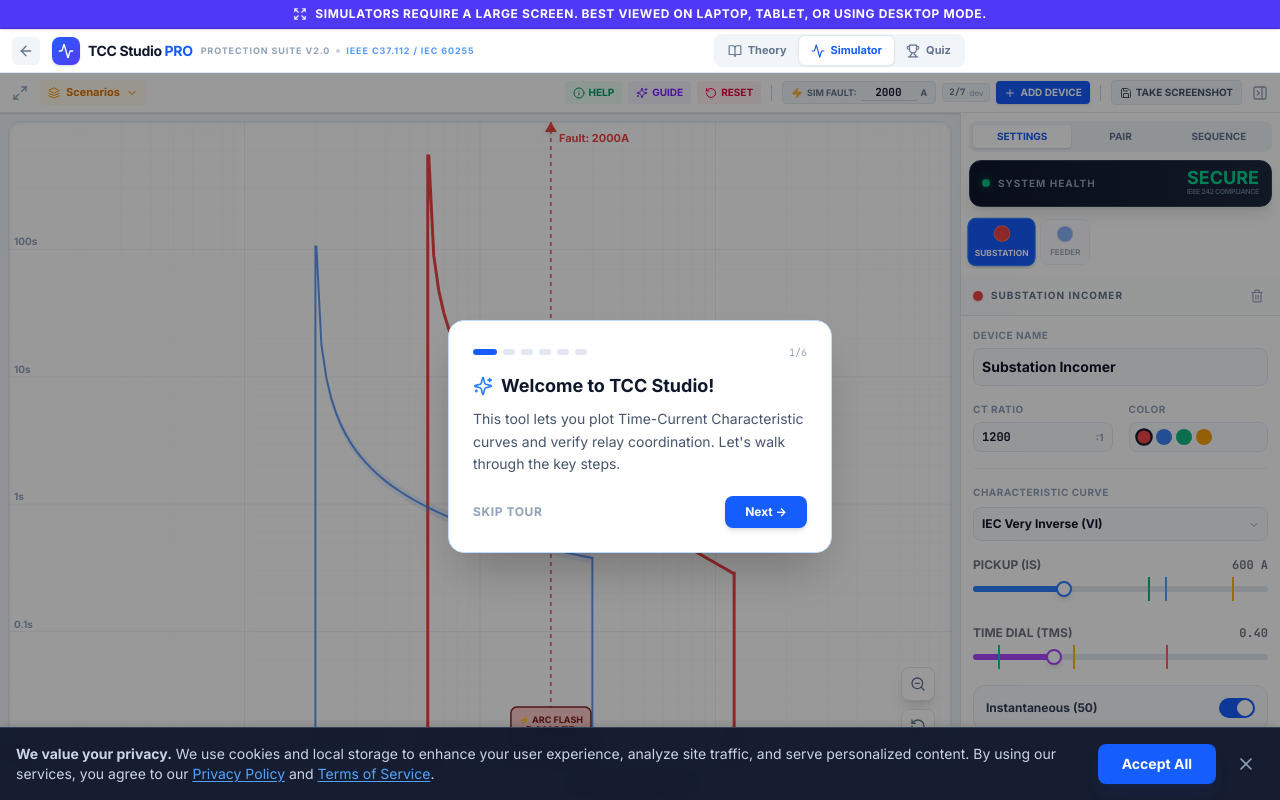
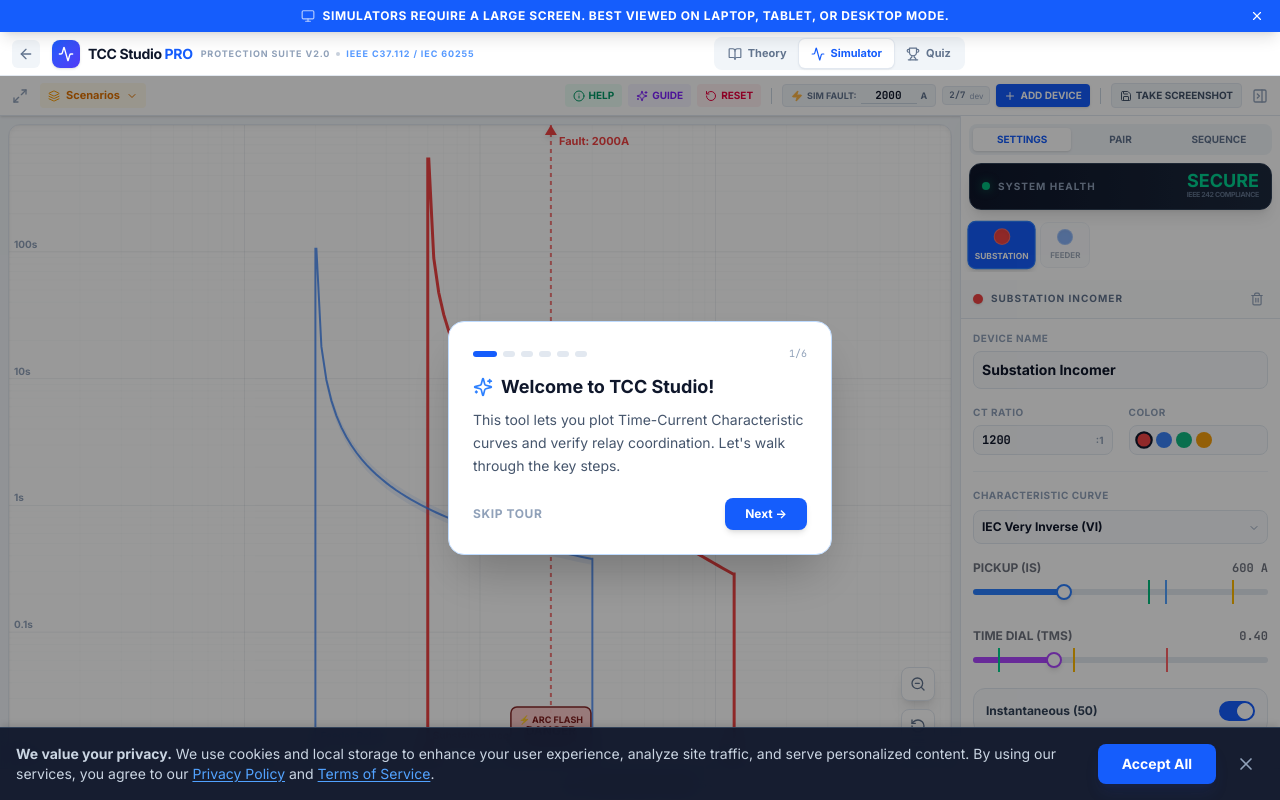
Before and after one commit to toanilsharma/RelaySchool, a React (Vite) app: page /tcc in a window 1280 px wide. Built offline with nearby package versions, Linux system fonts and the light colour scheme.

Commit message:
update something

```diff
--- a/App.tsx
+++ b/App.tsx
@@ -6,7 +6,7 @@
 import Footer from './components/Footer';
 import CookieConsent from './components/CookieConsent';
 import ErrorBoundary from './components/ErrorBoundary';
-import { Menu, Loader2, Command, Monitor, Expand } from 'lucide-react';
+import { Menu, Loader2, Command, Monitor, Expand, X } from 'lucide-react';
 import { CommandPalette } from './components/UI/CommandPalette';
 
 import { GET_ALL_APP_ROUTES, STATIC_ROUTES } from './routes';
@@ -88,16 +88,27 @@
   const [isVisible, setIsVisible] = useState(false);
 
   useEffect(() => {
-    const hasSeen = localStorage.getItem('hasSeenDesktopWarning');
+    // Show banner only if it hasn't been dismissed in this session
+    const hasSeen = sessionStorage.getItem('hasSeenDesktopWarning');
     if (!hasSeen) {
-      setIsVisible(true);
-      localStorage.setItem('hasSeenDesktopWarning', 'true');
-      const timer = setTimeout(() => {
+      const showTimer = setTimeout(() => setIsVisible(true), 1000);
+
+      const hideTimer = setTimeout(() => {
         setIsVisible(false);
-      }, 10000);
-      return () => clearTimeout(timer);
+        sessionStorage.setItem('hasSeenDesktopWarning', 'true');
+      }, 9000); // 1s delay + 8s display = 9s total
+
+      return () => {
+        clearTimeout(showTimer);
+        clearTimeout(hideTimer);
+      };
     }
   }, []);
+
+  const handleClose = () => {
+    setIsVisible(false);
+    sessionStorage.setItem('hasSeenDesktopWarning', 'true');
+  };
 
   return (
     <AnimatePresence>
@@ -106,13 +117,19 @@
           initial={{ height: 0, opacity: 0 }}
           animate={{ height: 'auto', opacity: 1 }}
           exit={{ height: 0, opacity: 0 }}
-          transition={{ duration: 0.3 }}
-          className="bg-indigo-600 dark:bg-indigo-900 border-b border-indigo-700 dark:border-indigo-950 text-white text-[10px] sm:text-xs font-bold px-3 text-center flex items-center justify-center gap-2 shadow-sm shrink-0 w-full z-[100] relative overflow-hidden"
+          transition={{ duration: 0.4, ease: "easeInOut" }}
+          className="bg-blue-600 dark:bg-indigo-900 text-white text-[10px] sm:text-xs font-bold px-3 text-center flex items-center justify-between gap-2 shadow-lg shrink-0 w-full z-[100] relative overflow-hidden"
         >
-          <div className="py-1.5 flex items-center justify-center gap-2 w-full">
-            <Expand className="w-3 h-3 sm:w-3.5 sm:h-3.5 opacity-90 shrink-0" />
-            <span className="truncate uppercase tracking-wider">Simulators require a large screen. Best viewed on Laptop, Tablet, or using Desktop Mode.</span>
+          <div className="flex-1 py-2 flex items-center justify-center gap-2">
+            <Monitor className="w-3.5 h-3.5 opacity-90 animate-pulse" />
+            <span className="uppercase tracking-wider">Simulators require a large screen. Best viewed on Laptop, Tablet, or Desktop Mode.</span>
           </div>
+          <button
+            onClick={handleClose}
+            className="p-1 hover:bg-white/20 rounded-full transition-colors shrink-0"
+          >
+            <X className="w-3.5 h-3.5" />
+          </button>
         </motion.div>
       )}
     </AnimatePresence>
--- a/pages/TCCStudio.tsx
+++ b/pages/TCCStudio.tsx
@@ -1150,14 +1150,14 @@
                 {isSelected && !dev.locked && !isEquipment && !isFuse && (
                     <g>
                         <g className="cursor-ew-resize hover:scale-125 transition-transform" transform={`translate(${handlePickX}, ${dims.h - 6})`}
-                           onPointerDown={(e) => { e.stopPropagation(); e.target.setPointerCapture(e.pointerId); setDraggingId(dev.id); setDragType('PICKUP'); }}
-                           onPointerUp={(e) => { e.target.releasePointerCapture(e.pointerId); setDraggingId(null); }}>
+                            onPointerDown={(e) => { e.stopPropagation(); (e.target as Element).setPointerCapture(e.pointerId); setDraggingId(dev.id); setDragType('PICKUP'); }}
+                            onPointerUp={(e) => { (e.target as Element).releasePointerCapture(e.pointerId); setDraggingId(null); }}>
                             <rect x={-15} y={-24} width={30} height={30} fill="transparent" />
                             <rect x={-5} y={-6} width={10} height={12} fill={dev.color} stroke="white" strokeWidth="1" />
                         </g>
                         <g className="cursor-ns-resize hover:scale-125 transition-transform" transform={`translate(${handleTDSX}, ${handleTDSY})`}
-                           onPointerDown={(e) => { e.stopPropagation(); e.target.setPointerCapture(e.pointerId); setDraggingId(dev.id); setDragType('TDS'); }}
-                           onPointerUp={(e) => { e.target.releasePointerCapture(e.pointerId); setDraggingId(null); }}>
+                            onPointerDown={(e) => { e.stopPropagation(); (e.target as Element).setPointerCapture(e.pointerId); setDraggingId(dev.id); setDragType('TDS'); }}
+                            onPointerUp={(e) => { (e.target as Element).releasePointerCapture(e.pointerId); setDraggingId(null); }}>
                             <circle r={20} fill="transparent" />
                             <circle r={5} fill={dev.color} stroke="white" strokeWidth="2" />
                         </g>
@@ -1222,8 +1222,8 @@
 
         return (
             <g className="group cursor-ew-resize"
-               onPointerDown={(e) => { e.stopPropagation(); e.target.setPointerCapture(e.pointerId); setDraggingId('FAULT'); setDragType('FAULT'); }}
-               onPointerUp={(e) => { e.target.releasePointerCapture(e.pointerId); setDraggingId(null); }}>
+                onPointerDown={(e) => { e.stopPropagation(); (e.target as Element).setPointerCapture(e.pointerId); setDraggingId('FAULT'); setDragType('FAULT'); }}
+                onPointerUp={(e) => { (e.target as Element).releasePointerCapture(e.pointerId); setDraggingId(null); }}>
                 <rect x={x - 20} y={0} width={40} height={dims.h} fill="transparent" />
                 <line x1={x} y1={0} x2={x} y2={dims.h} stroke="#ef4444" strokeWidth="2" strokeDasharray="4,4" className="opacity-70 group-hover:opacity-100 transition-opacity pointer-events-none" />
                 <polygon points={`${x},0 ${x - 6},10 ${x + 6},10`} fill="#ef4444" className="drop-shadow-md group-hover:scale-125 transition-transform origin-top pointer-events-none" />
@@ -1341,7 +1341,7 @@
                     val: margin,
                     violation: isViolation,
                     msg: isViolation
-                        ? `Miscoordination! Stage ${i+2} (${nextTrip.name}) trips too close to Stage ${i+1}. IEEE 242 recommends ≥${reqMargin}s.`
+                        ? `Miscoordination! Stage ${i + 2} (${nextTrip.name}) trips too close to Stage ${i + 1}. IEEE 242 recommends ≥${reqMargin}s.`
                         : `Selective Coordination OK. Margin of ${margin.toFixed(3)}s meets IEEE standard.`
                 });
             }
@@ -1364,8 +1364,7 @@
                     {/* Dimmed backdrop */}
                     <div className="absolute inset-0 bg-black/40 pointer-events-auto" onClick={() => setTourStep(-1)} />
                     {/* Tour card */}
-                    <div className={`absolute pointer-events-auto animate-fade-in ${
-                        TOUR_STEPS[tourStep].position === 'center' ? 'inset-0 flex items-center justify-center' :
+                    <div className={`absolute pointer-events-auto animate-fade-in ${TOUR_STEPS[tourStep].position === 'center' ? 'inset-0 flex items-center justify-center' :
                             TOUR_STEPS[tourStep].position === 'below' ? 'top-24 left-1/2 -translate-x-1/2' :
                                 'top-1/2 right-4 md:right-[340px] -translate-y-1/2'
                         }`}>
@@ -1373,8 +1372,7 @@
                             {/* Step indicator */}
                             <div className="flex items-center gap-1.5 mb-3">
                                 {TOUR_STEPS.map((_, i) => (
-                                    <div key={i} className={`h-1.5 rounded-full transition-all ${
-                                        i === tourStep ? 'w-6 bg-blue-600' : i < tourStep ? 'w-3 bg-blue-300' : 'w-3 bg-slate-200 dark:bg-slate-700'
+                                    <div key={i} className={`h-1.5 rounded-full transition-all ${i === tourStep ? 'w-6 bg-blue-600' : i < tourStep ? 'w-3 bg-blue-300' : 'w-3 bg-slate-200 dark:bg-slate-700'
                                         }`} />
                                 ))}
                                 <span className="ml-auto text-[10px] text-slate-400 font-mono">{tourStep + 1}/{TOUR_STEPS.length}</span>
@@ -1413,8 +1411,8 @@
                 <div className="fixed inset-0 z-[60] bg-black/60 backdrop-blur-sm flex items-center justify-center p-4 animate-fade-in">
                     <div className="bg-white dark:bg-slate-900 rounded-xl shadow-2xl w-full max-w-md max-h-[80vh] flex flex-col overflow-hidden">
                         <div className="flex justify-between items-center p-4 border-b border-slate-200 dark:border-slate-800 bg-slate-50 dark:bg-slate-950 shrink-0">
-                            <h3 className="font-black text-lg flex items-center gap-2 text-slate-900 dark:text-white"><Layers className="w-5 h-5 text-blue-500"/> Scenarios Library</h3>
-                            <button onClick={() => setShowScenariosModal(false)} className="p-2 hover:bg-slate-200 dark:hover:bg-slate-800 rounded-full transition-colors"><X className="w-5 h-5 cursor-pointer"/></button>
+                            <h3 className="font-black text-lg flex items-center gap-2 text-slate-900 dark:text-white"><Layers className="w-5 h-5 text-blue-500" /> Scenarios Library</h3>
+                            <button onClick={() => setShowScenariosModal(false)} className="p-2 hover:bg-slate-200 dark:hover:bg-slate-800 rounded-full transition-colors"><X className="w-5 h-5 cursor-pointer" /></button>
                         </div>
                         <div className="flex-1 overflow-y-auto p-2">
                             {SCENARIOS.map((s, i) => (
@@ -1487,11 +1485,15 @@
                 {/* LEFT PANEL REMOVED FOR WORKSPACE EXPANSION */}
 
                 {/* CENTER: INTERACTIVE GRAPH */}
-                <div className={`flex-1 bg-slate-100 dark:bg-slate-950 relative cursor-crosshair flex flex-col transition-all overflow-hidden ${
-                    mobileTab === 'graph' ? 'max-md:w-full max-md:translate-x-0' : 'max-md:hidden'
+                <div className={`flex-1 bg-slate-100 dark:bg-slate-950 relative cursor-crosshair flex flex-col transition-all overflow-hidden ${mobileTab === 'graph' ? 'max-md:w-full max-md:translate-x-0' : 'max-md:hidden'
                     }`}>
                     <div ref={graphRef} className="flex-1 relative m-2 bg-white dark:bg-black rounded-xl border border-slate-200 dark:border-slate-800 shadow-inner overflow-hidden"
-                         onPointerDown={(e) => { if (e.target === e.currentTarget || e.target.tagName === 'svg' || e.target.tagName === 'line' || e.target.tagName === 'rect') startPan(e.clientX, e.clientY); }}
+                        onPointerDown={(e) => {
+                            const target = e.target as Element;
+                            if (e.target === e.currentTarget || target.tagName === 'svg' || target.tagName === 'line' || target.tagName === 'rect') {
+                                startPan(e.clientX, e.clientY);
+                            }
+                        }}
                         onPointerUp={() => { setDraggingId(null); setDragType(null); }}>
                         {devices.length === 0 && (
                             <div className="absolute inset-0 flex items-center justify-center pointer-events-none z-10">
@@ -1549,8 +1551,7 @@
                     </div>
                 </div>
 
-                <div className={`absolute right-0 md:relative z-40 h-full border-l border-slate-200 dark:border-slate-800 bg-white dark:bg-slate-900 shrink-0 shadow-[-4px_0_24px_rgba(0,0,0,0.02)] transition-all duration-300 ease-in-out flex flex-col ${
-                    mobileTab === 'settings' ? 'max-md:w-full max-md:translate-x-0 max-md:pt-1' : 'max-md:hidden max-md:w-0 max-md:translate-x-full'
+                <div className={`absolute right-0 md:relative z-40 h-full border-l border-slate-200 dark:border-slate-800 bg-white dark:bg-slate-900 shrink-0 shadow-[-4px_0_24px_rgba(0,0,0,0.02)] transition-all duration-300 ease-in-out flex flex-col ${mobileTab === 'settings' ? 'max-md:w-full max-md:translate-x-0 max-md:pt-1' : 'max-md:hidden max-md:w-0 max-md:translate-x-full'
                     } ${rightPanelOpen ? 'md:w-80 md:translate-x-0' : 'md:w-0 md:translate-x-full md:opacity-0 md:overflow-hidden'}`}>
 
                     {/* TABS */}
@@ -1585,8 +1586,7 @@
                                     setSelectedId(dev.id);
                                     if (window.innerWidth < 768) setMobileTab('settings');
                                 }}
-                                className={`flex flex-col items-center gap-1 p-1.5 rounded-lg transition-all min-w-[50px] border ${
-                                    selectedId === dev.id
+                                className={`flex flex-col items-center gap-1 p-1.5 rounded-lg transition-all min-w-[50px] border ${selectedId === dev.id
                                         ? 'bg-blue-600 border-blue-500 shadow-md scale-105 z-10'
                                         : 'bg-slate-50 dark:bg-slate-800 border-slate-200 dark:border-slate-700 opacity-60 hover:opacity-100'
                                     }`}
@@ -1746,14 +1746,12 @@
                                                             {/* Interactive Diagnostics */}
                                                             <div className="space-y-2.5">
                                                                 {issues.map((issue, i) => (
-                                                                <div key={i} className={`p-3 rounded-xl border animate-fade-in-up shadow-sm bg-white dark:bg-slate-900 ${
-                                                                    issue.level === 'critical' ? 'border-red-200 dark:border-red-900/50 border-l-4 border-l-red-500' :
+                                                                    <div key={i} className={`p-3 rounded-xl border animate-fade-in-up shadow-sm bg-white dark:bg-slate-900 ${issue.level === 'critical' ? 'border-red-200 dark:border-red-900/50 border-l-4 border-l-red-500' :
                                                                             issue.level === 'warning' ? 'border-amber-200 dark:border-amber-900/50 border-l-4 border-l-amber-500' :
                                                                                 'border-emerald-200 dark:border-emerald-900/50 border-l-4 border-l-emerald-500'
                                                                         }`}>
                                                                         <div className="flex justify-between items-start mb-1.5">
-                                                                        <span className={`text-[10px] font-black uppercase tracking-tight ${
-                                                                            issue.level === 'critical' ? 'text-red-600' :
+                                                                            <span className={`text-[10px] font-black uppercase tracking-tight ${issue.level === 'critical' ? 'text-red-600' :
                                                                                     issue.level === 'warning' ? 'text-amber-600' :
                                                                                         'text-emerald-600'
                                                                                 }`}>{issue.title}</span>
```
Lines whose indentation alone changed are shown as unchanged.
